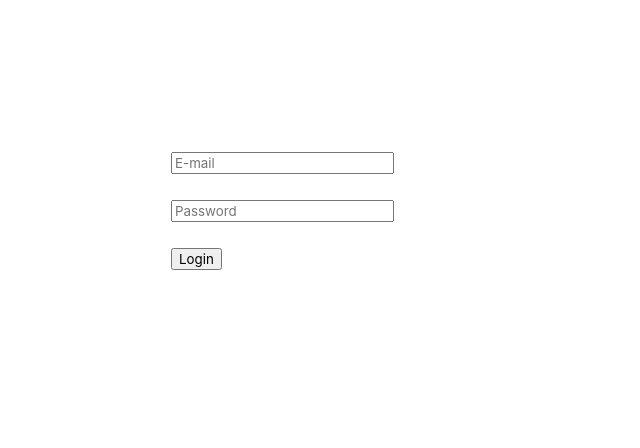
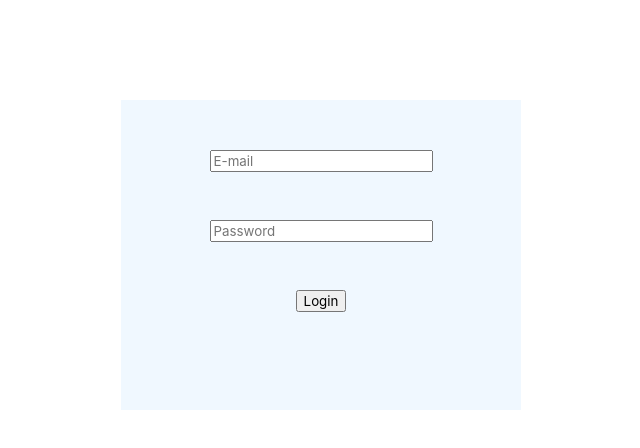
Before and after one commit to manasabingi115/payment-gateway, a React (Create React App) app: page / in a window 1280 px wide. Shown: the top 448 px of the page, without its empty margins (319-959 px from the left). Built offline with nearby package versions, Linux system fonts and the light colour scheme.

Commit message:
1 file modified

```diff
--- a/src/style.css
+++ b/src/style.css
@@ -8,4 +8,9 @@
   padding: 50px;
   width: 400px;
   margin-top: 100px;
+  background-color: aliceblue;
+  display: flex;
+  flex-direction: column;
+  align-items: center;
+  justify-content: center;
 }
```
